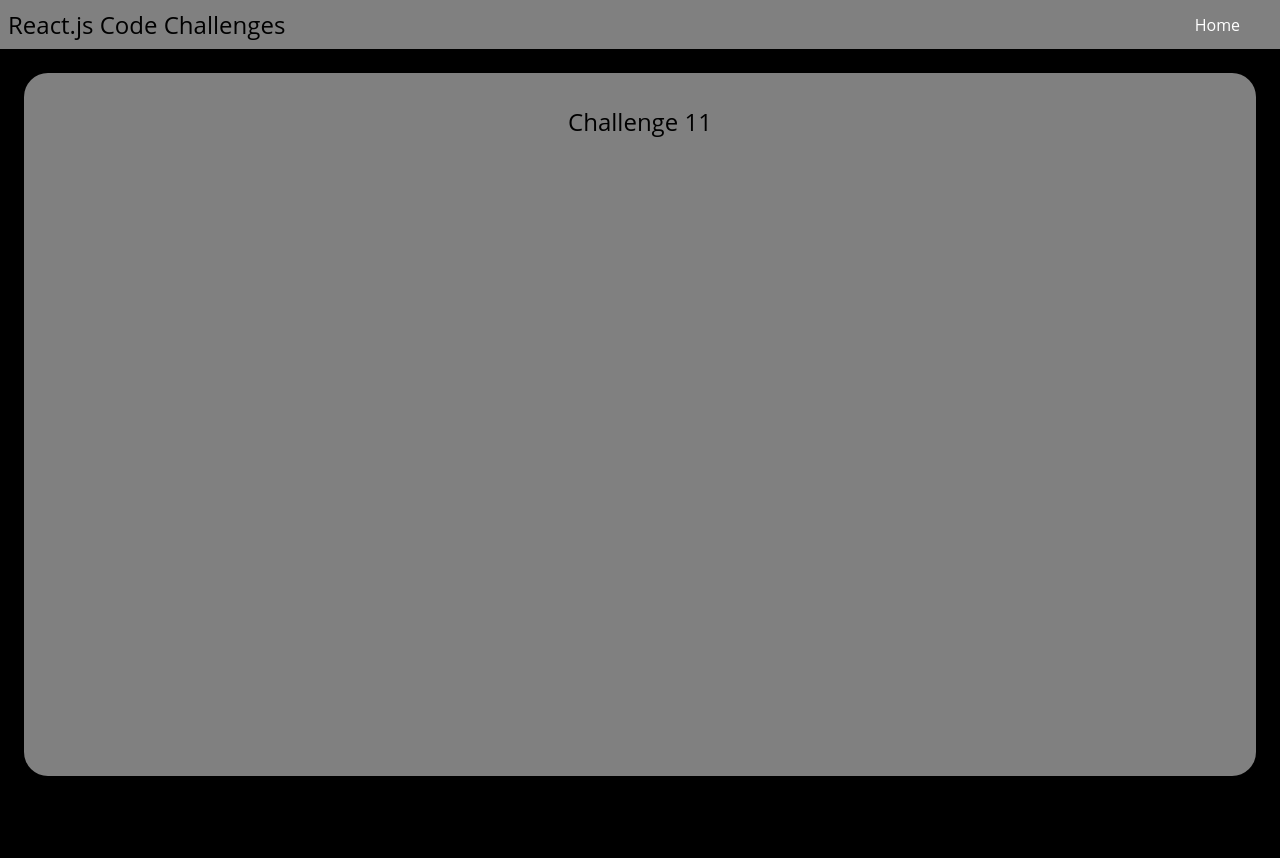
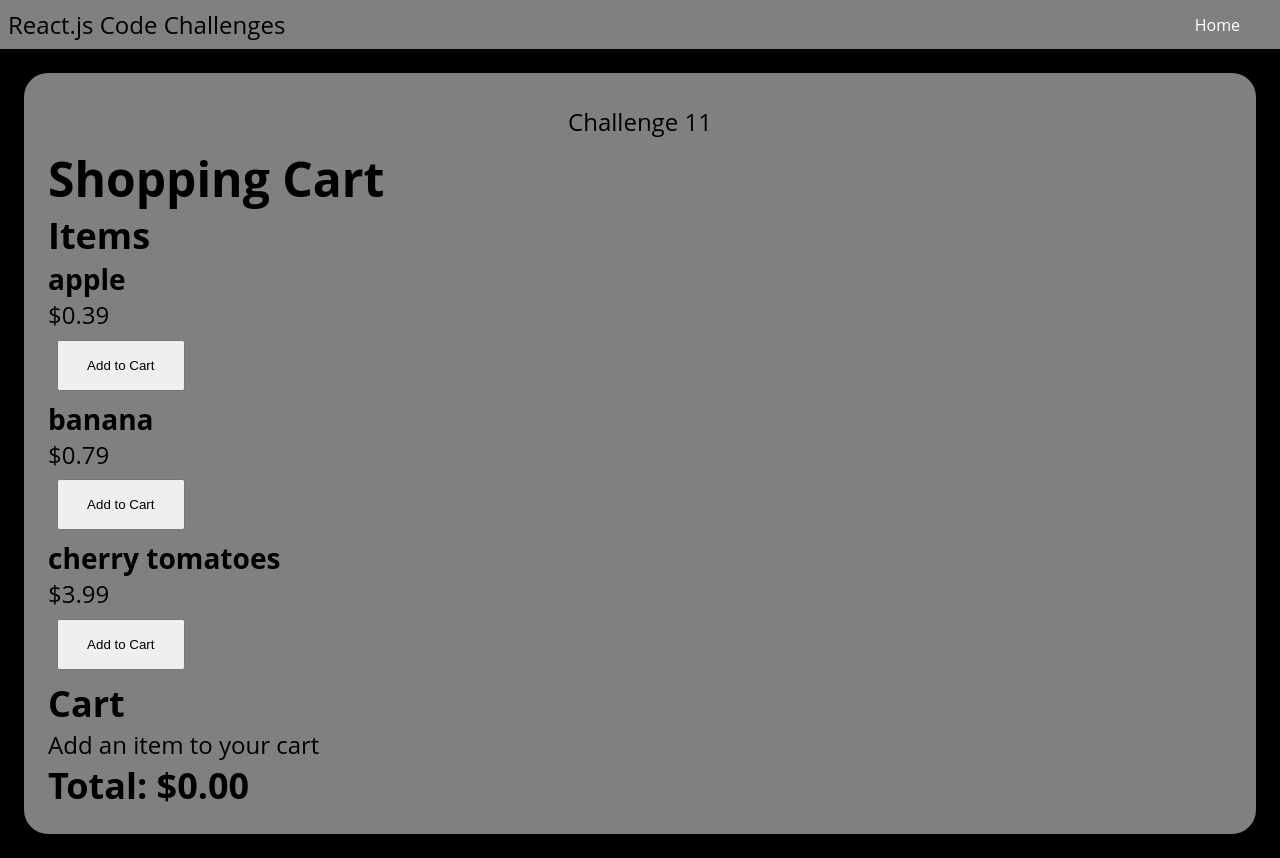
Before and after one commit to CelestialCoyote/reactjs-code-challenges, a React (Create React App) app: page /challenge11 in a window 1280 px wide. Before the commit the page ends 800 px from the top, so only its background shows below. Built offline with nearby package versions, Linux system fonts and the light colour scheme.

Commit message:
ShoppingCart challenge.

```diff
--- /dev/null
+++ b/src/components/11-ShoppingCart/ShoppingCart.js
@@ -0,0 +1,91 @@
+import { useState } from 'react';
+
+
+const items = [
+    {
+        name: 'apple',
+        price: 0.39
+    }, {
+        name: 'banana',
+        price: 0.79
+    }, {
+        name: 'cherry tomatoes',
+        price: 3.99
+    }
+];
+
+function ShoppingCart() {
+    const [cart, setCart] = useState([])
+
+    const addToCart = (item) => {
+        const cartCopy = [...cart];
+        const itemInCart = cartCopy.find(i => item.name === i.name);
+
+        if (itemInCart) {
+            itemInCart.quantity += 1
+            setCart(cartCopy)
+        } else {
+            setCart(prevCart => [...prevCart, { ...item, quantity: 1 }])
+        };
+    };
+
+    const increase = (name) => {
+        const cartCopy = [...cart];
+        const item = cartCopy.find(i => i.name === name);
+
+        item.quantity += 1;
+        setCart(cartCopy);
+    };
+
+    const decrease = (name) => {
+        let cartCopy = [...cart];
+        const item = cartCopy.find(i => i.name === name);
+
+        if (item.quantity > 1) {
+            item.quantity -= 1
+        } else {
+            cartCopy = cartCopy.filter(i => i.name !== name)
+        };
+        setCart(cartCopy);
+    };
+
+    return (
+        <div>
+            <h1>Shopping Cart</h1>
+            <div className='cart'>
+                <div className='items'>
+                    <h2>Items</h2>
+                    {items.map(item => (
+                        <div key={item.name}>
+                            <h3>{item.name}</h3>
+                            <p>${item.price}</p>
+                            <button onClick={() => addToCart(item)}>Add to Cart</button>
+                        </div>)
+                    )}
+                </div>
+                <div>
+                    <h2>Cart</h2>
+                    {cart.length > 0
+                        ? cart.map(item => (
+                            <div key={item.name}>
+                                <h3>{item.name}</h3>
+                                <p>
+                                    <button onClick={() => decrease(item.name)}>-</button>
+                                    {item.quantity}
+                                    <button onClick={() => increase(item.name)}>+</button>
+                                </p>
+                                <p>Subtotal: ${(item.quantity * item.price).toFixed(2)}</p>
+                            </div>
+                        ))
+                        : <p>Add an item to your cart</p>}
+                </div>
+            </div>
+            <div className='total'>
+                <h2>Total: ${cart.reduce((acc, i) => acc + (i.quantity * i.price), 0).toFixed(2)}</h2>
+            </div>
+        </div>
+    );
+};
+
+
+export default ShoppingCart;
--- a/src/pages/Challenge11/Challenge11.js
+++ b/src/pages/Challenge11/Challenge11.js
@@ -1,4 +1,5 @@
 import React from 'react';
+import ShoppingCart from '../../components/11-ShoppingCart/ShoppingCart';
 import './Challenge11.css';
 
 
@@ -6,6 +7,7 @@
     return (
         <div className="challenge11">
             <label>Challenge 11</label>
+            <ShoppingCart />
         </div>
     );
 };
```
